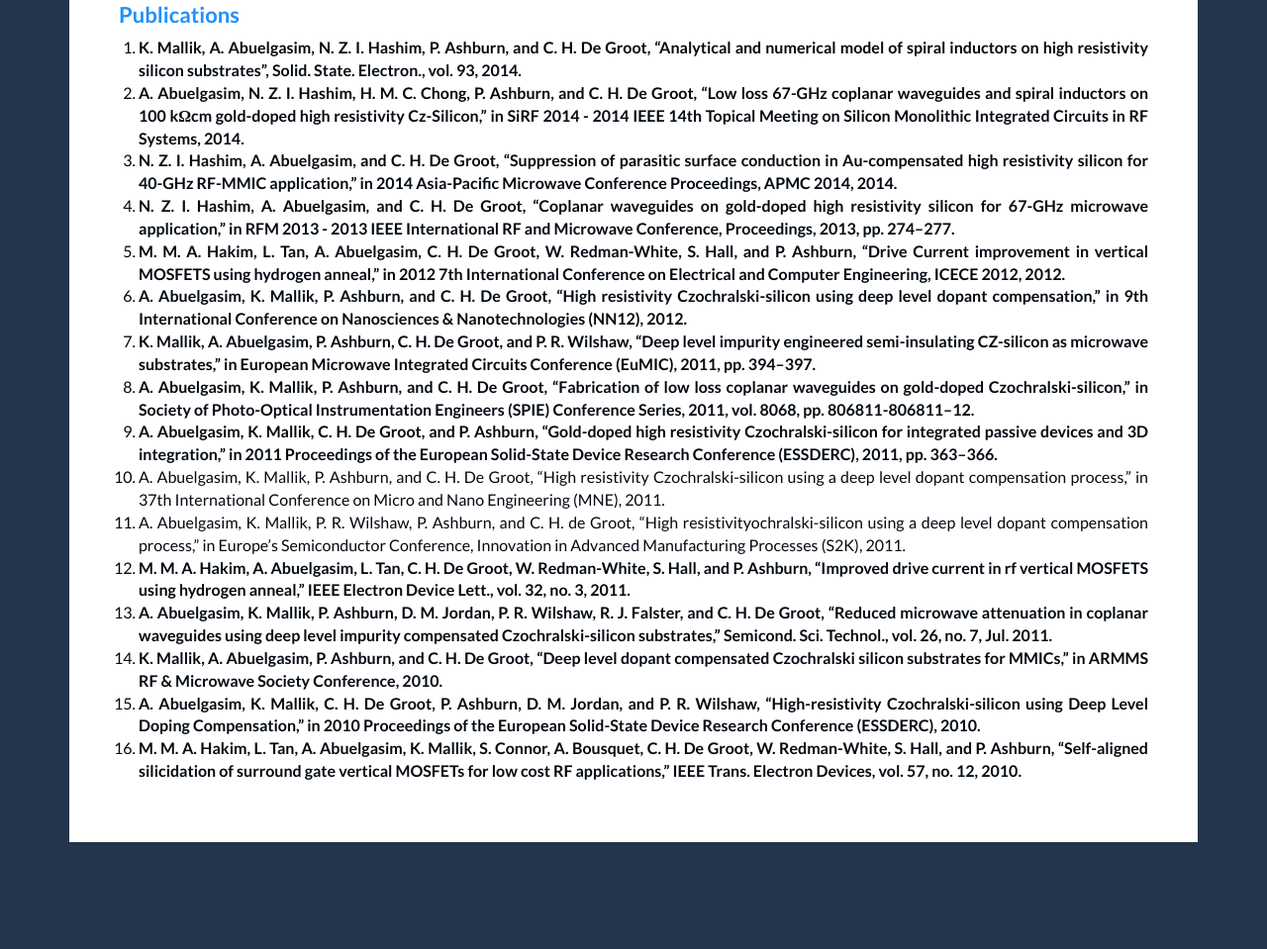
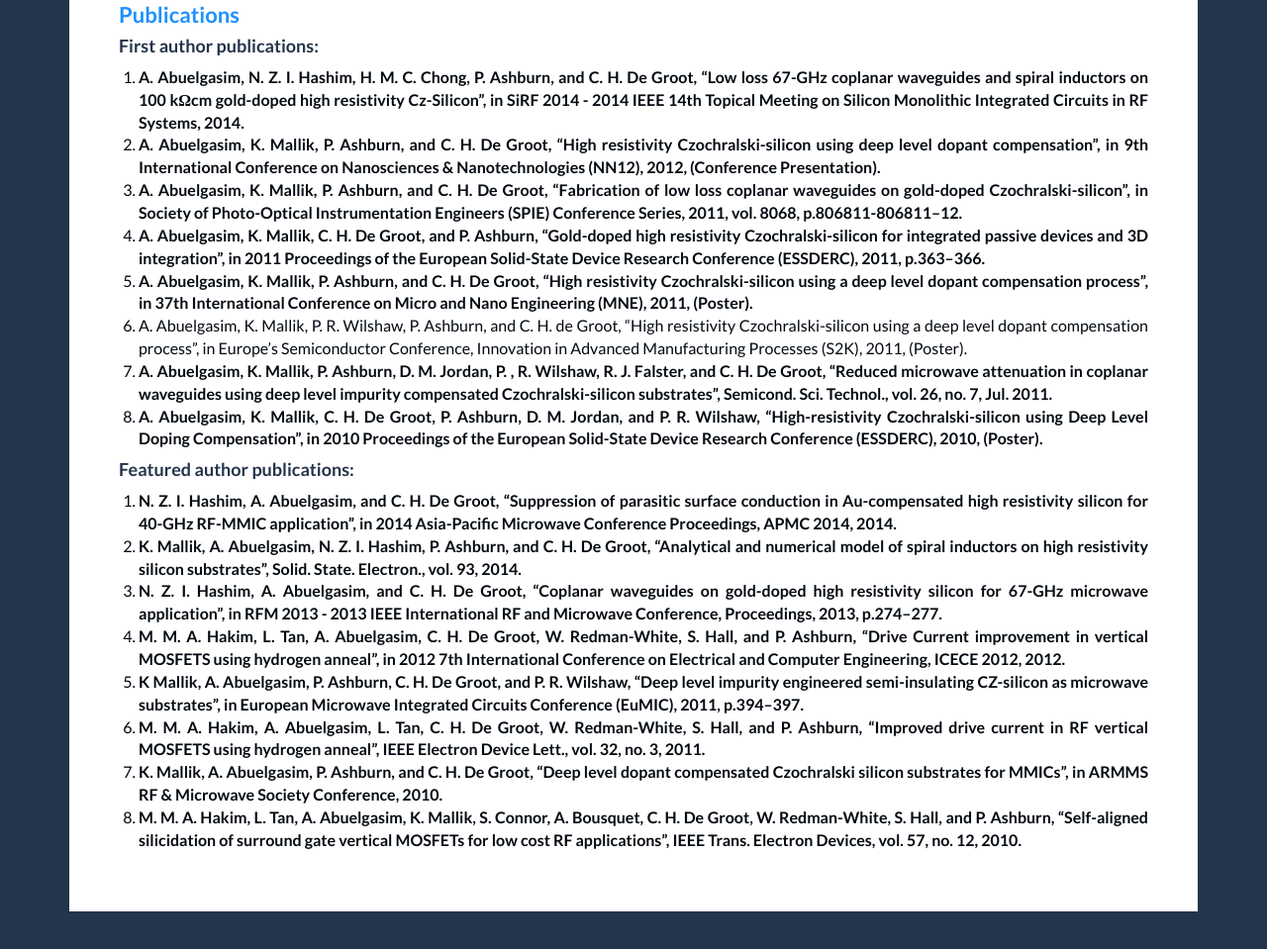
Before and after one commit to hungryphilomath/portfolio, a website: page src/past/index.html in a window 1280 px wide. Shown: the part 3445-4404 px from the top of the page at 99% size. Before the commit the page ends 4346 px from the top, so only its background shows below. Drawn offline with nearby package versions, Linux system fonts and the light colour scheme.

Commit message:
updated cv

```diff
--- a/package.json
+++ b/package.json
@@ -23,7 +23,7 @@
     "gulp-clean-css": "^3.10.0",
     "gulp-rm": "^1.0.5",
     "gulp-rsync": "0.0.8",
-    "gulp-sass": "^4.0.1",
+    "gulp-sass": "^4.0.2",
     "gulp-sourcemaps": "^2.6.4",
     "gulp-uglifyes": "^0.1.3"
   }
--- a/src/past/index.html
+++ b/src/past/index.html
@@ -102,23 +102,90 @@
 					<h4>Tencor P11 Surface Profiler</h4>
 					<p>Uses a stylus to measure the step height of a trench of track</p>
 					<h2>Publications</h2>
+					<h3>First author publications:</h3>
 					<ol>
-						<li><a target="_blank" href="http://www.sciencedirect.com/science/article/pii/S0038110113003572">K. Mallik, A. Abuelgasim, N. Z. I. Hashim, P. Ashburn, and C. H. De Groot, “Analytical and numerical model of spiral inductors on high resistivity silicon substrates”, Solid. State. Electron., vol. 93, 2014.</a></li>
-						<li><a target="_blank" href="http://ieeexplore.ieee.org/document/6828514/">A. Abuelgasim, N. Z. I. Hashim, H. M. C. Chong, P. Ashburn, and C. H. De Groot, “Low loss 67-GHz coplanar waveguides and spiral inductors on 100 kΩcm gold-doped high resistivity Cz-Silicon,” in SiRF 2014 - 2014 IEEE 14th Topical Meeting on Silicon Monolithic Integrated Circuits in RF Systems, 2014.</a></li>
-						<li><a target="_blank" href="http://ieeexplore.ieee.org/document/7067947/">N. Z. I. Hashim, A. Abuelgasim, and C. H. De Groot, “Suppression of parasitic surface conduction in Au-compensated high resistivity silicon for 40-GHz RF-MMIC application,” in 2014 Asia-Pacific Microwave Conference Proceedings, APMC 2014, 2014.</a></li>
-						<li><a target="_blank" href="http://ieeexplore.ieee.org/document/6757265/">N. Z. I. Hashim, A. Abuelgasim, and C. H. De Groot, “Coplanar waveguides on gold-doped high resistivity silicon for 67-GHz microwave application,” in RFM 2013 - 2013 IEEE International RF and Microwave Conference, Proceedings, 2013, pp. 274–277.</a></li>
-						<li><a target="_blank" href="http://ieeexplore.ieee.org/document/6471524/">M. M. A. Hakim, L. Tan, A. Abuelgasim, C. H. De Groot, W. Redman-White, S. Hall, and P. Ashburn, “Drive Current improvement in vertical MOSFETS using hydrogen anneal,” in 2012 7th International Conference on Electrical and Computer Engineering, ICECE 2012, 2012.</a></li>
-						<li><a target="_blank" href="https://eprints.soton.ac.uk/271786/">A. Abuelgasim, K. Mallik, P. Ashburn, and C. H. De Groot, “High resistivity Czochralski-silicon using deep level dopant compensation,” in 9th International Conference on Nanosciences &amp; Nanotechnologies (NN12), 2012.</a></li>
-						<li><a target="_blank" href="http://ieeexplore.ieee.org/document/6102821/">K. Mallik, A. Abuelgasim, P. Ashburn, C. H. De Groot, and P. R. Wilshaw, “Deep level impurity engineered semi-insulating CZ-silicon as microwave substrates,” in European Microwave Integrated Circuits Conference (EuMIC), 2011, pp. 394–397.</a></li>
-						<li><a target="_blank" href="http://proceedings.spiedigitallibrary.org/proceeding.aspx?articleid=1271469">A. Abuelgasim, K. Mallik, P. Ashburn, and C. H. De Groot, “Fabrication of low loss coplanar waveguides on gold-doped Czochralski-silicon,” in Society of Photo-Optical Instrumentation Engineers (SPIE) Conference Series, 2011, vol. 8068, pp. 806811-806811–12.</a></li>
-						<li><a target="_blank" href="http://ieeexplore.ieee.org/document/6044159/">A. Abuelgasim, K. Mallik, C. H. De Groot, and P. Ashburn, “Gold-doped high resistivity Czochralski-silicon for integrated passive devices and 3D integration,” in 2011 Proceedings of the European Solid-State Device Research Conference (ESSDERC), 2011, pp. 363–366.</a></li>
-						<li>A. Abuelgasim, K. Mallik, P. Ashburn, and C. H. De Groot, “High resistivity Czochralski-silicon using a deep level dopant compensation process,” in 37th International Conference on Micro and Nano Engineering (MNE), 2011.</li>
-						<li>A. Abuelgasim, K. Mallik, P. R. Wilshaw, P. Ashburn, and C. H. de Groot, “High resistivityochralski-silicon using a deep level dopant compensation process,” in Europe’s Semiconductor Conference, Innovation in Advanced Manufacturing Processes (S2K), 2011.</li>
-						<li><a target="_blank" href="http://ieeexplore.ieee.org/document/5706339/">M. M. A. Hakim, A. Abuelgasim, L. Tan, C. H. De Groot, W. Redman-White, S. Hall, and P. Ashburn, “Improved drive current in rf vertical MOSFETS using hydrogen anneal,” IEEE Electron Device Lett., vol. 32, no. 3, 2011.</a></li>
-						<li><a target="_blank" href="http://stacks.iop.org/0268-1242/26/i=7/a=072001?key=crossref.b52b7722cbf674ee004b7f0d38cc9e14">A. Abuelgasim, K. Mallik, P. Ashburn, D. M. Jordan, P. R. Wilshaw, R. J. Falster, and C. H. De Groot, “Reduced microwave attenuation in coplanar waveguides using deep level impurity compensated Czochralski-silicon substrates,” Semicond. Sci. Technol., vol. 26, no. 7, Jul. 2011.</a></li>
-						<li><a target="_blank" href="http://eprints.soton.ac.uk/271787/">K. Mallik, A. Abuelgasim, P. Ashburn, and C. H. De Groot, “Deep level dopant compensated Czochralski silicon substrates for MMICs,” in ARMMS RF &amp; Microwave Society Conference, 2010.</a></li>
-						<li><a target="_blank" href="http://eprints.soton.ac.uk/271786/">A. Abuelgasim, K. Mallik, C. H. De Groot, P. Ashburn, D. M. Jordan, and P. R. Wilshaw, “High-resistivity Czochralski-silicon using Deep Level Doping Compensation,” in 2010 Proceedings of the European Solid-State Device Research Conference (ESSDERC), 2010.</a></li>
-						<li><a target="_blank" href="http://ieeexplore.ieee.org/document/5608500/">M. M. A. Hakim, L. Tan, A. Abuelgasim, K. Mallik, S. Connor, A. Bousquet, C. H. De Groot, W. Redman-White, S. Hall, and P. Ashburn, “Self-aligned silicidation of surround gate vertical MOSFETs for low cost RF applications,” IEEE Trans. Electron Devices, vol. 57, no. 12, 2010.</a></li>
+						<li>
+							<a href="http://ieeexplore.ieee.org/document/6828514/">
+								A. Abuelgasim, N. Z. I. Hashim, H. M. C. Chong, P. Ashburn, and C. H. De Groot, “Low loss 67-GHz coplanar waveguides and spiral inductors on 100 kΩcm gold-doped high resistivity Cz-Silicon”, in SiRF 2014 - 2014 IEEE 14th Topical Meeting on Silicon Monolithic Integrated Circuits in RF Systems, 2014.
+							</a>
+						</li>
+						<li>
+							<a href="https://eprints.soton.ac.uk/271786/">
+								A. Abuelgasim, K. Mallik, P. Ashburn, and C. H. De Groot, “High resistivity Czochralski-silicon using deep level dopant compensation”, in 9th International Conference on Nanosciences & Nanotechnologies (NN12), 2012, (Conference Presentation).
+							</a>
+						</li>
+						<li>
+							<a href="http://proceedings.spiedigitallibrary.org/proceeding.aspx?articleid=1271469">
+								A. Abuelgasim, K. Mallik, P. Ashburn, and C. H. De Groot, “Fabrication of low loss coplanar waveguides on gold-doped Czochralski-silicon”, in Society of Photo-Optical Instrumentation Engineers (SPIE) Conference Series, 2011, vol. 8068, p.806811-806811–12.
+							</a>
+						</li>
+						<li>
+							<a href="http://ieeexplore.ieee.org/document/6044159/">
+								A. Abuelgasim, K. Mallik, C. H. De Groot, and P. Ashburn, “Gold-doped high resistivity Czochralski-silicon for integrated passive devices and 3D integration”, in 2011 Proceedings of the European Solid-State Device Research Conference (ESSDERC), 2011, p.363–366.
+							</a>
+						</li>
+						<li>
+							<a href="https://www.researchgate.net/publication/235764055_High_resistivity_Czochralski-silicon_using_a_deep_level_dopant_compensation_process">
+								A. Abuelgasim, K. Mallik, P. Ashburn, and C. H. De Groot, “High resistivity Czochralski-silicon using a deep level dopant compensation process”, in 37th International Conference on Micro and Nano Engineering (MNE), 2011, (Poster).
+							</a>
+						</li>
+						<li>
+							A. Abuelgasim, K. Mallik, P. R. Wilshaw, P. Ashburn, and C. H. de Groot, “High resistivity Czochralski-silicon using a deep level dopant compensation process”, in Europe’s Semiconductor Conference, Innovation in Advanced Manufacturing Processes (S2K), 2011, (Poster).
+						</li>
+						<li>
+							<a href="http://stacks.iop.org/0268-1242/26/i=7/a=072001?key=crossref.b52b7722cbf674ee004b7f0d38cc9e14">
+								A. Abuelgasim, K. Mallik, P. Ashburn, D. M. Jordan, P. , R. Wilshaw, R. J. Falster, and C. H. De Groot, “Reduced microwave attenuation in coplanar waveguides using deep level impurity compensated Czochralski-silicon substrates”, Semicond. Sci. Technol., vol. 26, no. 7, Jul. 2011.
+							</a>
+						</li>
+						<li>
+							<a href="http://eprints.soton.ac.uk/271786/">
+								A. Abuelgasim, K. Mallik, C. H. De Groot, P. Ashburn, D. M. Jordan, and P. R. Wilshaw, “High-resistivity Czochralski-silicon using Deep Level Doping Compensation”, in 2010 Proceedings of the European Solid-State Device Research Conference (ESSDERC), 2010, (Poster).
+							</a>
+						</li>
+					</ol>
+
+					<h3>Featured author publications:</h3>
+					<ol>
+						<li>
+							<a href="http://ieeexplore.ieee.org/document/7067947/">
+								N. Z. I. Hashim, A. Abuelgasim, and C. H. De Groot, “Suppression of parasitic surface conduction in Au-compensated high resistivity silicon for 40-GHz RF-MMIC application”, in 2014 Asia-Pacific Microwave Conference Proceedings, APMC 2014, 2014.
+							</a>
+						</li>
+						<li>
+							<a href="http://www.sciencedirect.com/science/article/pii/S0038110113003572">
+								K. Mallik, A. Abuelgasim, N. Z. I. Hashim, P. Ashburn, and C. H. De Groot, “Analytical and numerical model of spiral inductors on high resistivity silicon substrates”, Solid. State. Electron., vol. 93, 2014.
+							</a>
+						</li>
+						<li>
+							<a href="http://ieeexplore.ieee.org/document/6757265/">
+								N. Z. I. Hashim, A. Abuelgasim, and C. H. De Groot, “Coplanar waveguides on gold-doped high resistivity silicon for 67-GHz microwave application”, in RFM 2013 - 2013 IEEE International RF and Microwave Conference, Proceedings, 2013, p.274–277.
+							</a>
+						</li>
+						<li>
+							<a href="http://ieeexplore.ieee.org/document/6471524/">
+								M. M. A. Hakim, L. Tan, A. Abuelgasim, C. H. De Groot, W. Redman-White, S. Hall, and P. Ashburn, “Drive Current improvement in vertical MOSFETS using hydrogen anneal”, in 2012 7th International Conference on Electrical and Computer Engineering, ICECE 2012, 2012.
+							</a>
+						</li>
+						<li>
+							<a href="http://ieeexplore.ieee.org/document/6102821/">
+								K Mallik, A. Abuelgasim, P. Ashburn, C. H. De Groot, and P. R. Wilshaw, “Deep level impurity engineered semi-insulating CZ-silicon as microwave substrates”, in European Microwave Integrated Circuits Conference (EuMIC), 2011, p.394–397.
+							</a>
+						</li>
+						<li>
+							<a href="http://ieeexplore.ieee.org/document/5706339/">
+								M. M. A. Hakim, A. Abuelgasim, L. Tan, C. H. De Groot, W. Redman-White, S. Hall, and P. Ashburn, “Improved drive current in RF vertical MOSFETS using hydrogen anneal”, IEEE Electron Device Lett., vol. 32, no. 3, 2011.
+							</a>
+						</li>
+						<li>
+							<a href="http://eprints.soton.ac.uk/271787/">
+								K. Mallik, A. Abuelgasim, P. Ashburn, and C. H. De Groot, “Deep level dopant compensated Czochralski silicon substrates for MMICs”, in ARMMS RF & Microwave Society Conference, 2010.
+							</a>
+						</li>
+						<li>
+							<a href="http://ieeexplore.ieee.org/document/5608500/">
+								M. M. A. Hakim, L. Tan, A. Abuelgasim, K. Mallik, S. Connor, A. Bousquet, C. H. De Groot, W. Redman-White, S. Hall, and P. Ashburn, “Self-aligned silicidation of surround gate vertical MOSFETs for low cost RF applications”, IEEE Trans. Electron Devices, vol. 57, no. 12, 2010.
+							</a>
+						</li>
 					</ol>
 				</div>
 			</div>
```
Also changed, not shown: src/cv/index.html (deleted, +0 -133 lines), src/index.html (+3 -3 lines), 2 other files.
